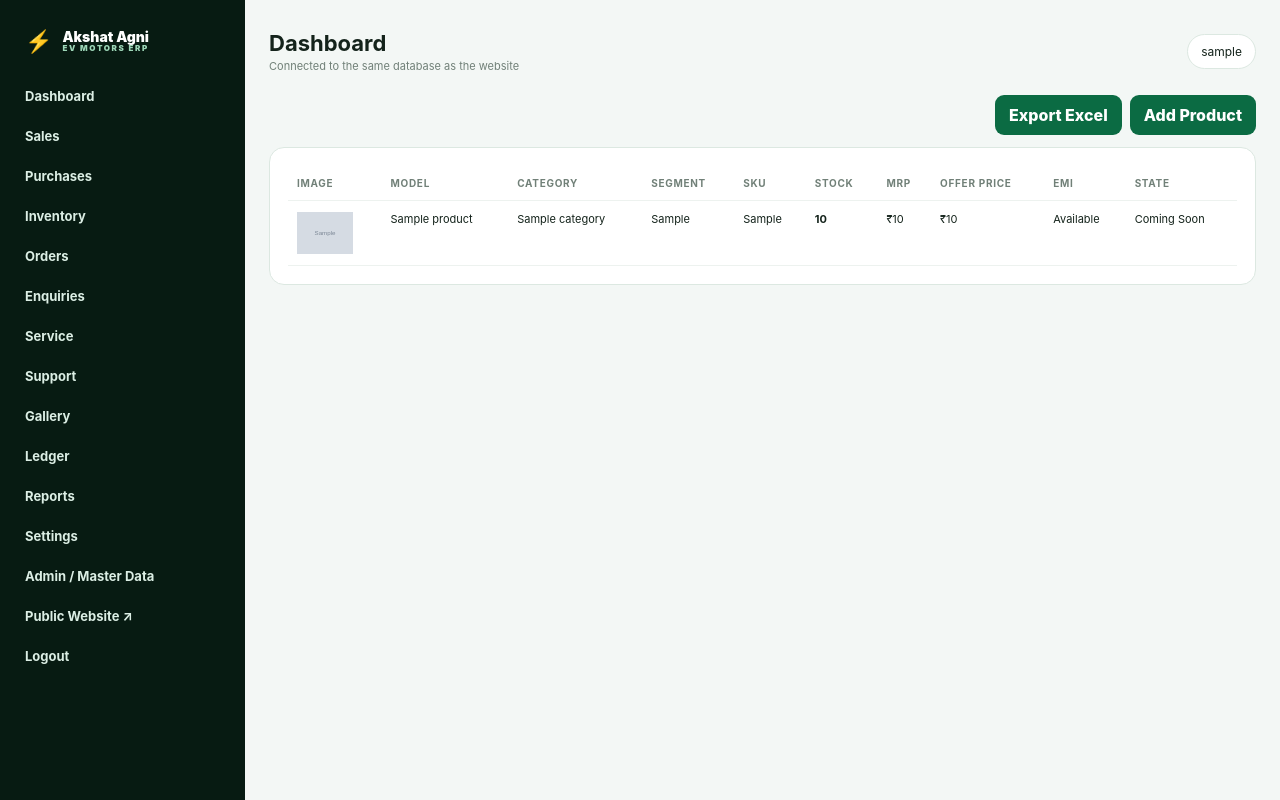
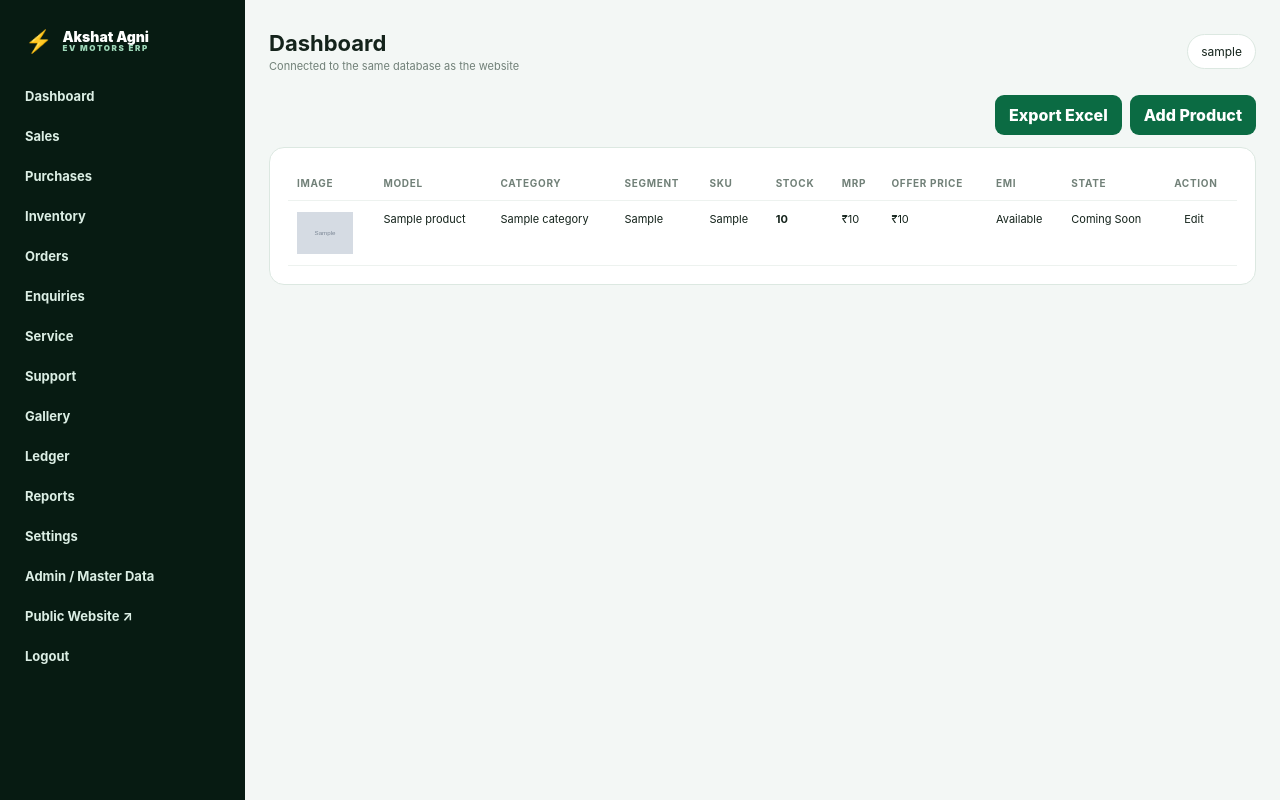
Before and after one commit to shailendracs2011-debug/akshatagnievhub001, a Django app: page /erp/inventory/ in a window 1280 px wide. Run offline with Django 5.2, Linux system fonts and the light colour scheme; a user stored in the database is signed in; tables that the repository leaves empty hold one stand-in row (values such as "Sample post"); grey boxes marked "Sample" are stand-in pictures; some libraries are stand-ins or nearby versions.

Commit message:
Add per-product Edit link in ERP inventory

```diff
--- a/templates/erp/inventory.html
+++ b/templates/erp/inventory.html
@@ -4,6 +4,6 @@
   <a class="btn" href="{% url 'export_inventory' %}">Export Excel</a>
   <a class="btn" href="/admin/showroom/product/add/">Add Product</a>
 </div>
-<section class="panel"><div class="table-scroll"><table><tr><th>Image</th><th>Model</th><th>Category</th><th>Segment</th><th>SKU</th><th>Stock</th><th>MRP</th><th>Offer Price</th><th>EMI</th><th>State</th></tr>
-{% for p in products %}<tr><td>{% if p.image_data %}<a href="{{ p.image_data }}" target="_blank"><img src="{{ p.image_data }}" style="width:56px;height:42px;object-fit:contain"></a>{% else %}—{% endif %}</td><td>{{ p.name }}</td><td>{{ p.category.name|default:'-' }}</td><td>{{ p.segment|default:'-' }}</td><td>{{ p.sku|default:'-' }}</td><td><b>{{ p.stock }}</b></td><td>₹{{ p.price|floatformat:0 }}</td><td>₹{{ p.display_price|floatformat:0 }}</td><td>{% if p.emi_enabled %}Available{% else %}No{% endif %}</td><td>{% if p.coming_soon %}Coming Soon{% elif p.published %}Published{% else %}Hidden{% endif %}</td></tr>{% empty %}<tr><td colspan="10">No products</td></tr>{% endfor %}</table></div></section>
+<section class="panel"><div class="table-scroll"><table><tr><th>Image</th><th>Model</th><th>Category</th><th>Segment</th><th>SKU</th><th>Stock</th><th>MRP</th><th>Offer Price</th><th>EMI</th><th>State</th><th>Action</th></tr>
+{% for p in products %}<tr><td>{% if p.image_data %}<a href="{{ p.image_data }}" target="_blank"><img src="{{ p.image_data }}" style="width:56px;height:42px;object-fit:contain"></a>{% else %}—{% endif %}</td><td>{{ p.name }}</td><td>{{ p.category.name|default:'-' }}</td><td>{{ p.segment|default:'-' }}</td><td>{{ p.sku|default:'-' }}</td><td><b>{{ p.stock }}</b></td><td>₹{{ p.price|floatformat:0 }}</td><td>₹{{ p.display_price|floatformat:0 }}</td><td>{% if p.emi_enabled %}Available{% else %}No{% endif %}</td><td>{% if p.coming_soon %}Coming Soon{% elif p.published %}Published{% else %}Hidden{% endif %}</td><td><a class="btn" href="/admin/showroom/product/{{ p.pk }}/change/" style="font-size:11px;padding:6px 10px">Edit</a></td></tr>{% empty %}<tr><td colspan="11">No products</td></tr>{% endfor %}</table></div></section>
 {% endblock %}
```
